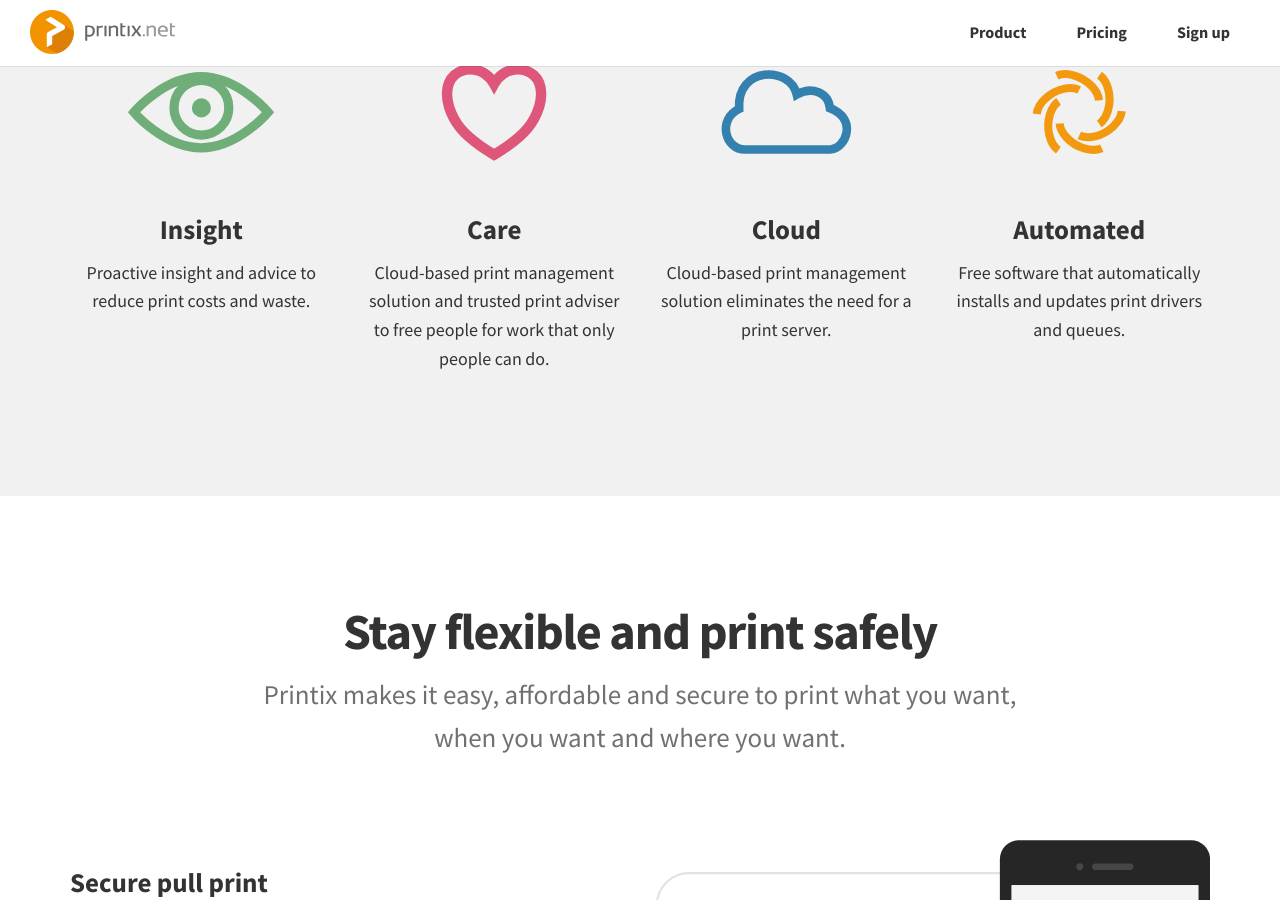
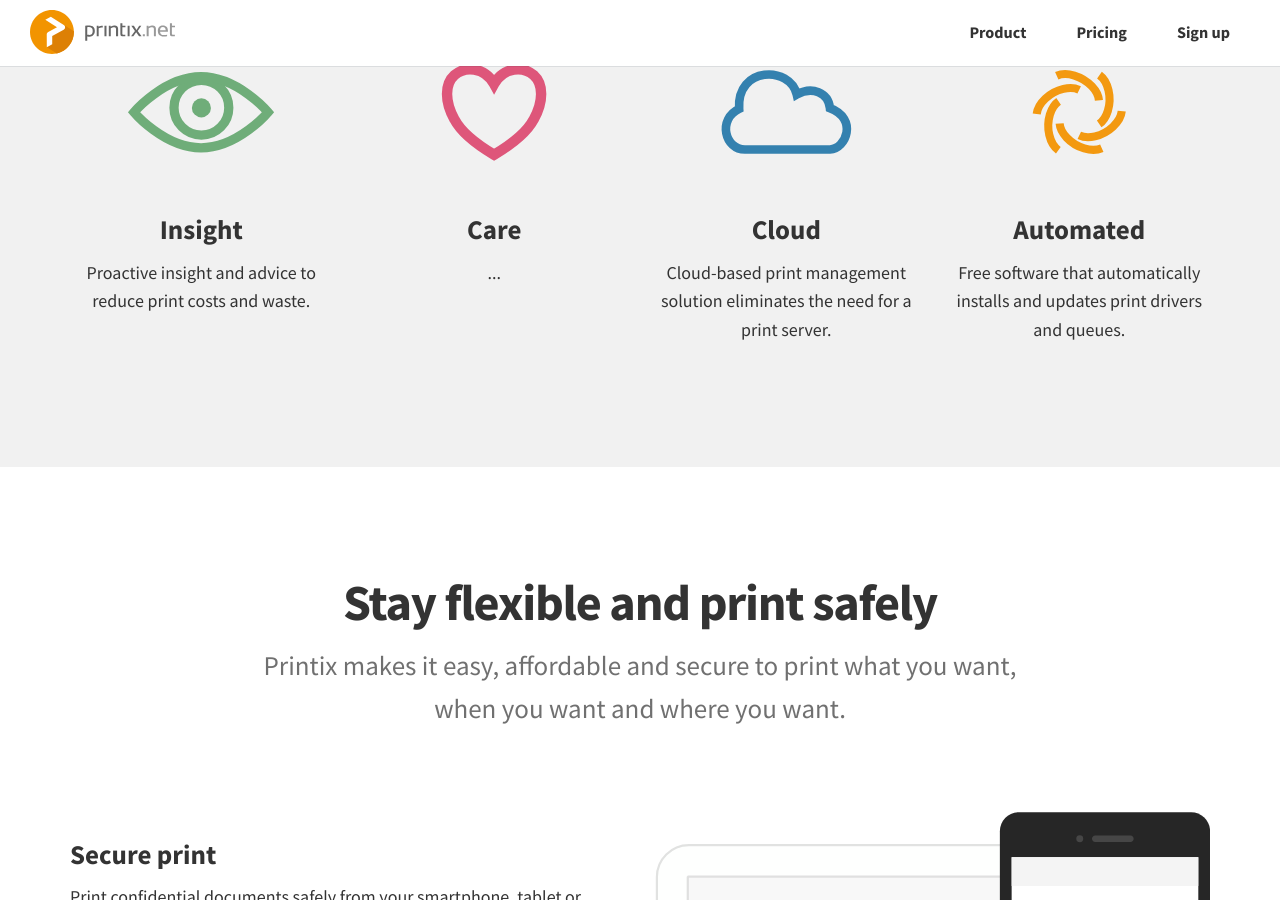
Before and after one commit to aakjaer/printix, a Jekyll site: the page built from index.html, in a window 1280 px wide and 900 px high, scrolled down 1165 px. Built offline with Jekyll 4.4.1, drawn with Linux system fonts in a browser that asks for light colours; Markdown is read by kramdown in place of the engine named in the settings; some of the changed text lies outside the part shown.

Commit message:
Updated '/index.html' via CloudCannon

```diff
--- a/index.html
+++ b/index.html
@@ -21,7 +21,7 @@
 			<div class="service-keywords-entry animate fadein-up">
 				<svg class="icon-care"><use xmlns:xlink="http://www.w3.org/1999/xlink" xlink:href="#icon-care" /></svg>
 				<h3 class="editable">Care</h3>
-				<p class="editable">Cloud-based print management solution and trusted print adviser to free people for work that only people can do.</p>
+				<p class="editable">...</p>
 			</div>
 			<div class="service-keywords-entry animate fadein-up">
 				<svg class="icon-cloud"><use xmlns:xlink="http://www.w3.org/1999/xlink" xlink:href="#icon-cloud" /></svg>
@@ -46,11 +46,11 @@
 
 		<div class="row">
 			<div class="col-sm-6">
-				<h3 class="editable">Secure pull print</h3>
+				<h3 class="editable">Secure print</h3>
 				<p class="editable">Print confidential documents safely from your smartphone, tablet or computer.</p>
 
-				<h3 class="editable">Self service</h3>
-				<p class="editable">An easy way for users to choose to print the way that best supports how they work and minimize frustration.</p>
+				<h3 class="editable">Freedom</h3>
+				<p class="editable">An easy way for users to choose to print the way that best supports how they work.</p>
 			</div>
 			<div class="col-sm-6">
 				<object type="image/svg+xml" data="{{ site.baseurl }}/assets/images/illustrations/security.svg"></object>
```
